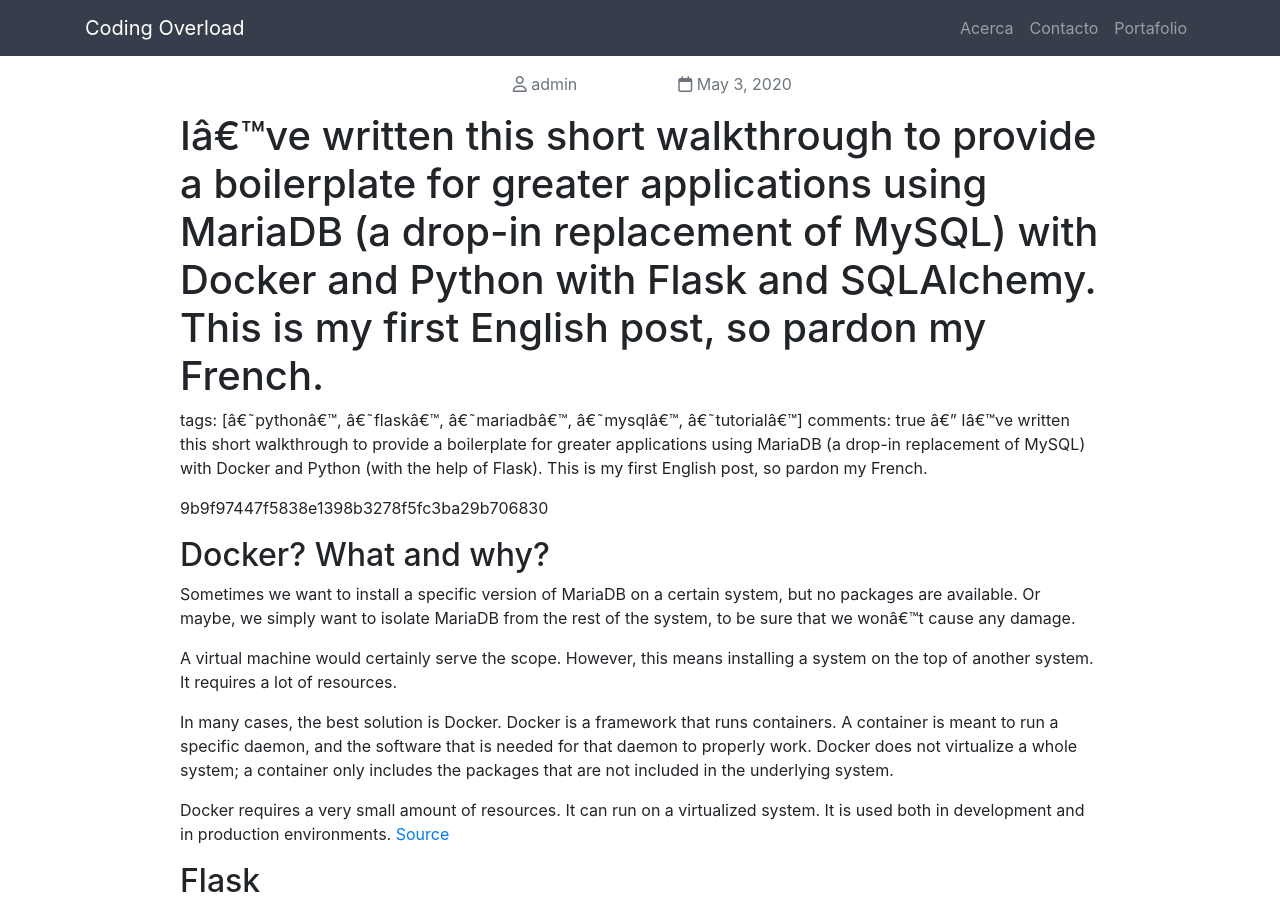
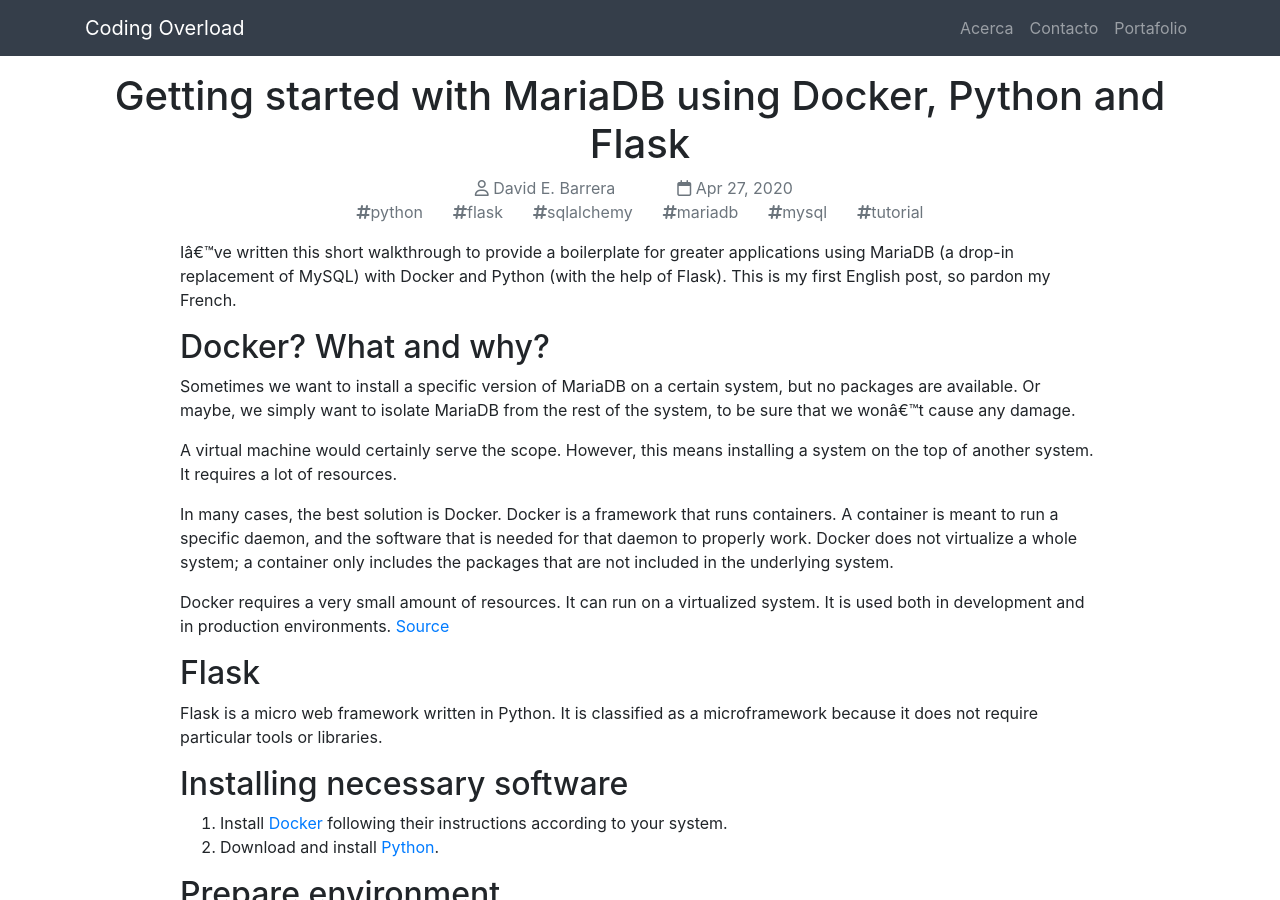
Before and after one commit to dbarrerap/dbarrerap.github.io, a Jekyll site: the page built from _posts/2020-04-27-python_flask_sqlalchemy.md, in a window 1280 px wide and 900 px high. Built offline with Jekyll 4.4.1, drawn with Linux system fonts in a browser that asks for light colours; nearby versions of some CDN libraries; our own code applies the rules of GitHub Pages for plain Markdown files; comment, search, counter and statistics services are not loaded.

Commit message:
Update 2020-04-27-python_flask_sqlalchemy.md

```diff
--- a/_posts/2020-04-27-python_flask_sqlalchemy.md
+++ b/_posts/2020-04-27-python_flask_sqlalchemy.md
@@ -3,17 +3,10 @@
 author: David E. Barrera
 date: 2020/04/27
 layout: post
-<<<<<<< HEAD
 tags: ['python', 'flask', 'sqlalchemy', 'mariadb', 'mysql', 'tutorial']
 comments: true
 ---
-I've written this short walkthrough to provide a boilerplate for greater applications using MariaDB (a drop-in replacement of MySQL) with Docker and Python with Flask and SQLAlchemy. This is my first English post, so pardon my French.
-=======
-tags: ['python', 'flask', 'mariadb', 'mysql', 'tutorial']
-comments: true
----
 I've written this short walkthrough to provide a boilerplate for greater applications using MariaDB (a drop-in replacement of MySQL) with Docker and Python (with the help of Flask). This is my first English post, so pardon my French.
->>>>>>> 9b9f97447f5838e1398b3278f5fc3ba29b706830
 
 ## Docker? What and why?
 
```
